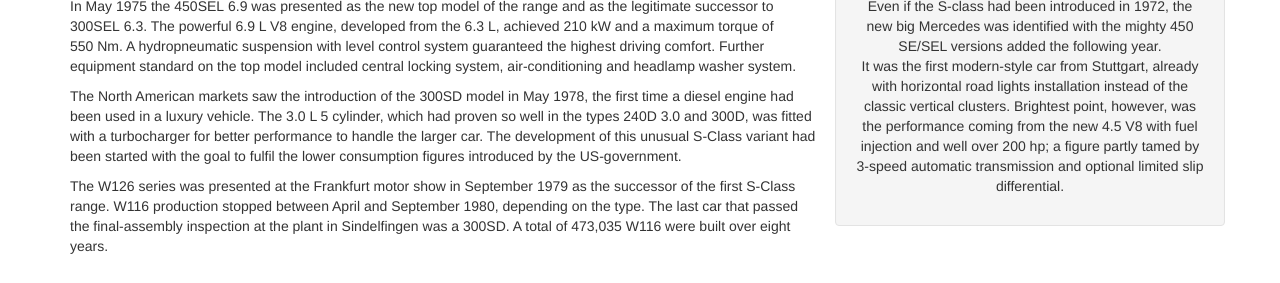
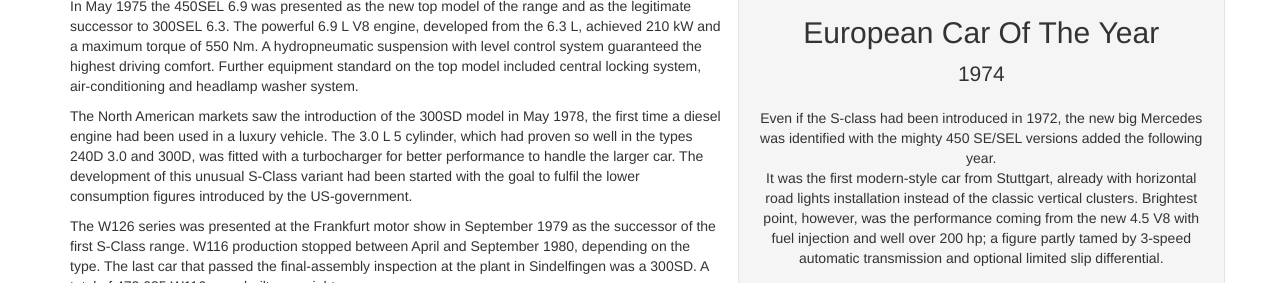
Before and after one commit to W116org/w116org.github.io, a Jekyll site: the page built from index.html, in a window 1280 px wide and 900 px high, scrolled down 395 px, cut to the strip 244-527 px from the top of the window. Built offline with Jekyll 4.4.1, drawn with Linux system fonts in a browser that asks for light colours; nearby versions of some CDN libraries; comment, search, counter and statistics services are not loaded.

Commit message:
Update index.html

```diff
--- a/index.html
+++ b/index.html
@@ -11,17 +11,19 @@
 <h2 class="small">280S : 280SE : 280SEL : 300SD : 350SE : 350SEL : 450SE : 450SEL : 450SEL 6.9</h2>
 
       <div class="row">
-        <div class="col-md-8">
+        <div class="col-md-7">
 <p>A completely newly developed luxury car was presented to the public in September 1972. The Mercedes-Benz S-Class with internal designation W116 replaced the 108/109 series and was the first series for which the name "S-Class" was officially used.</p>
 <p>Initial models consisted of the 280S and 280SE with 2.8&nbsp;L inline-six engines and 350SE with a 3.5&nbsp;L V8 engine. Six months later, the 4.5&nbsp;L V8 engine was introduced wearing  the 450SE and 450SEL badges, the latter with a 100 mm longer wheel base benefiting the rear passengers. From November 1973 the long wheel-base version was also available as the 350SEL, and in April 1974 also as the 280SEL.</p>
 <p>In May 1975 the 450SEL&nbsp;6.9 was presented as the new top model of the range and as the legitimate successor to 300SEL&nbsp;6.3. The powerful 6.9&nbsp;L V8 engine, developed from the 6.3&nbsp;L, achieved 210&nbsp;kW and a maximum torque of 550&nbsp;Nm. A hydropneumatic suspension with level control system guaranteed the highest driving comfort. Further equipment standard on the top model included central locking system, air-conditioning and headlamp washer system.</p>
 <p>The North American markets saw the introduction of the 300SD model in May 1978, the first time a diesel engine had been used in a luxury vehicle. The 3.0&nbsp;L 5 cylinder, which had proven so well in the types 240D&nbsp;3.0 and 300D, was fitted with a turbocharger for better performance to handle the larger car. The development of this unusual S-Class variant had been started with the goal to fulfil the lower consumption figures introduced by the US-government.</p>
 <p>The W126 series was presented at the Frankfurt motor show in September 1979 as the successor of the first S-Class range. W116 production stopped between April and September 1980, depending on the type. The last car that passed the final-assembly inspection at the plant in Sindelfingen was a 300SD. A total of 473,035 W116 were built over eight years.</p>
-        </div><!-- /.col-md-8 -->
-        <div class="col-md-4 text-center well">
+        </div><!-- /.col-md-7 -->
+        <div class="col-md-5 text-center well">
             <a href="//www.caroftheyear.org/previous-winners/1974/coty"><img src="//cdn.w116.org/img/ECOTY1974.png" alt="European Car of the Year" width="140" height="140"></a>
+            <h2>European Car&nbsp;Of&nbsp;The&nbsp;Year</h2>
+            <p class="lead">1974</p>
             <p>Even if the S-class had been introduced in 1972, the new big Mercedes was identified with the mighty 450 SE/SEL versions added the following year.<br>It was the first modern-style car from Stuttgart, already with horizontal road lights installation instead of the classic vertical clusters. Brightest point, however, was the performance coming from the new 4.5 V8 with fuel injection and well over 200 hp; a figure partly tamed by 3-speed automatic transmission and optional limited slip differential.</p>
-        </div><!-- /.col-md-4 -->
+        </div><!-- /.col-md-5 -->
       </div><!-- /.row -->
 
       <hr class="featurette-divider">
```
